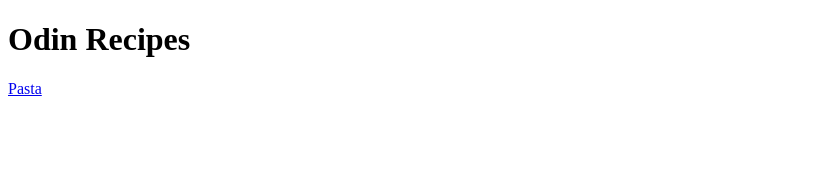
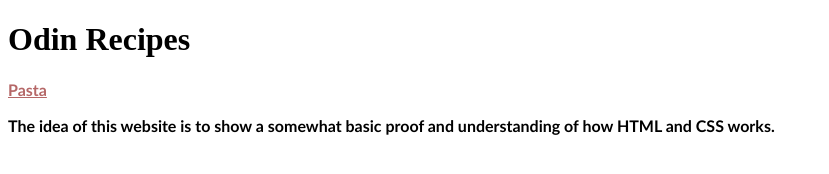
Before and after one commit to StretchedCode/recipes, a plain HTML site: page index.html in a window 1280 px wide. Shown: the whole page, without its empty margins (0-829 px from the left). Drawn offline with Linux system fonts and the light colour scheme.

Commit message:
Modified index and stylesheets to implement multiple messages

```diff
--- a/index.html
+++ b/index.html
@@ -3,11 +3,17 @@
     <head>
         <meta charset="UTF-8">
         <Title>Recipes</Title>
+        <link rel = "stylesheet" href="styles.css">
     </head>
 
         <body>
             <h1>Odin Recipes</h1>
-            <a href="./instructions/pasta.html">Pasta</a>
+            <a href="./instructions/pasta.html" class="recipes">Pasta</a>
+            <p class="recipes instructions">
+                The idea of this website is to show a somewhat basic proof
+                and understanding of how HTML and CSS works.
+
+            </p>
         </body>
 
 </html>
--- a/styles.css
+++ b/styles.css
@@ -0,0 +1,13 @@
+.recipes{
+
+color: rgb(181, 103, 103);
+font-family: 'Trebuchet MS', 'Lucida Sans Unicode', 'Lucida Grande', 'Lucida Sans', Arial, sans-serif;
+font-weight: bold;
+
+}
+
+.instructions{
+
+color: black;
+
+}
```
